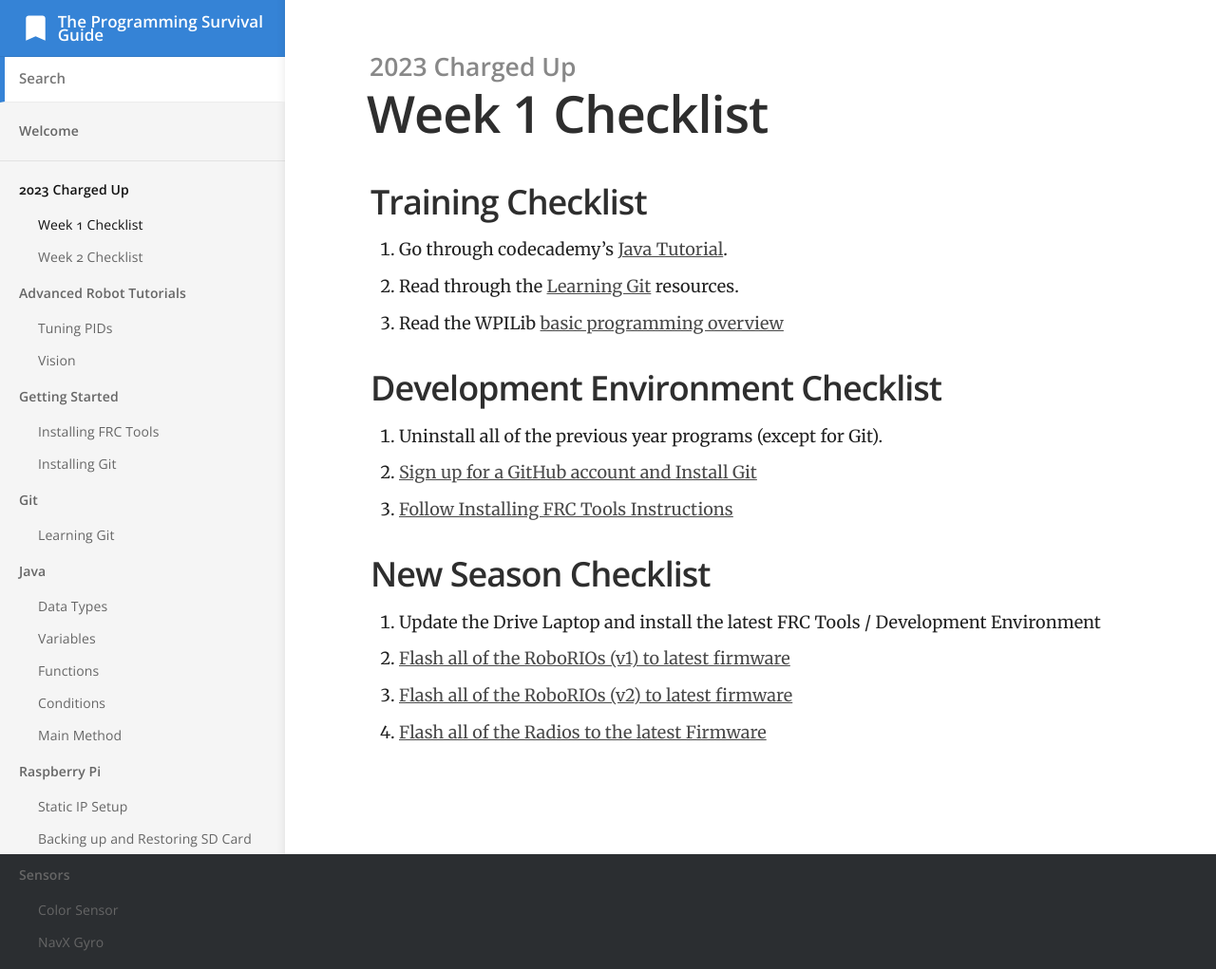
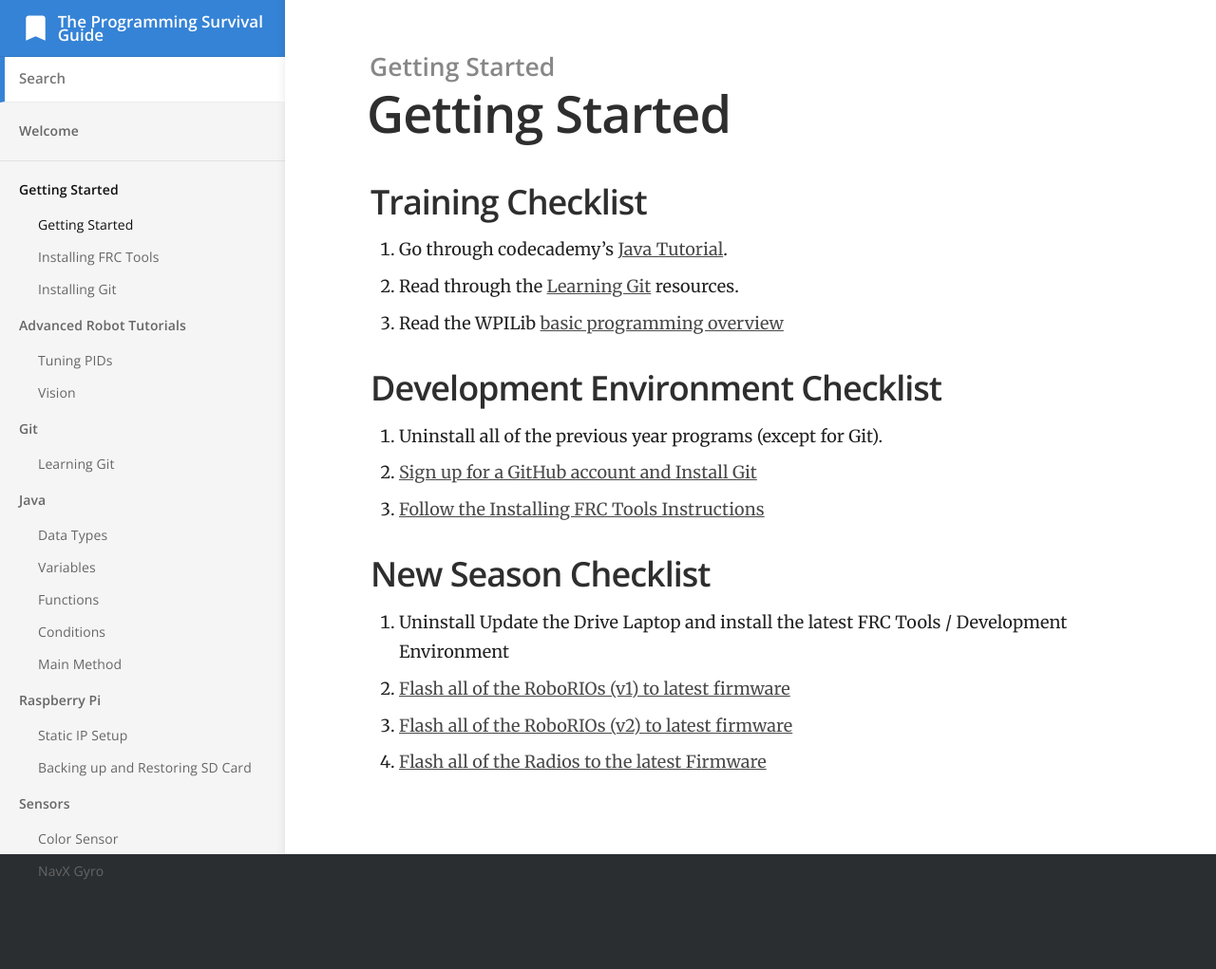
Before and after one commit to Team2445/The-Programming-Survival-Guide, a Jekyll site: the page built from _docs/1getting-started/new-season-checklist.md, in a window 1280 px wide. Shown: the whole page at 95% size. Built offline with Jekyll 4.4.1, drawn with Linux system fonts in a browser that asks for light colours; after the commit the page ends 946 px from its top, so only the background shows below that.

Commit message:
Update in preparation for next season

```diff
--- a/_docs/getting-started/installing-frctools.md
+++ b/_docs/1getting-started/installing-frctools.md
@@ -1,7 +1,7 @@
 ---
 title: Installing FRC Tools
 category: Getting Started
-order: 1
+order: 2
 ---
 
 ## Preparation
--- a/_docs/getting-started/installing-git.md
+++ b/_docs/1getting-started/installing-git.md
@@ -1,7 +1,7 @@
 ---
 title: Installing Git
 category: Getting Started
-order: 2
+order: 3
 ---
 # Preparation
 > NOTE: Use a professional username if you plan on pursing programming into the future. Many employers will want to see your GitHub account, so don't select something you will regret later
--- a/_docs/2023-charged-up/week-1-checklist.md
+++ b/_docs/1getting-started/new-season-checklist.md
@@ -1,6 +1,6 @@
 ---
-title: Week 1 Checklist
-category: 2023 Charged Up
+title: Getting Started
+category: Getting Started
 order: 1
 ---
 ## Training Checklist
@@ -11,10 +11,10 @@ order: 1
 ## Development Environment Checklist
 1. Uninstall all of the previous year programs (except for Git).
 2. [Sign up for a GitHub account and Install Git](../getting-started/installing-frctools/)
-3. [Follow Installing FRC Tools Instructions](../getting-started/installing-git/)
+3. [Follow the Installing FRC Tools Instructions](../getting-started/installing-git/)
 
 ## New Season Checklist
-1. Update the Drive Laptop and install the latest FRC Tools / Development Environment
+1. Uninstall Update the Drive Laptop and install the latest FRC Tools / Development Environment
 2. [Flash all of the RoboRIOs (v1) to latest firmware](https://docs.wpilib.org/en/latest/docs/getting-started/getting-started-frc-control-system/imaging-your-roborio.html)
 3. [Flash all of the RoboRIOs (v2) to latest firmware](https://docs.wpilib.org/en/latest/docs/zero-to-robot/step-3/roborio2-imaging.html)
 4. [Flash all of the Radios to the latest Firmware](https://docs.wpilib.org/en/latest/docs/getting-started/getting-started-frc-control-system/radio-programming.html)
```
Also changed, not shown: _docs/2023-charged-up/week-2-checklist.md (deleted, +0 -17 lines), index.md (+0 -2 lines).
